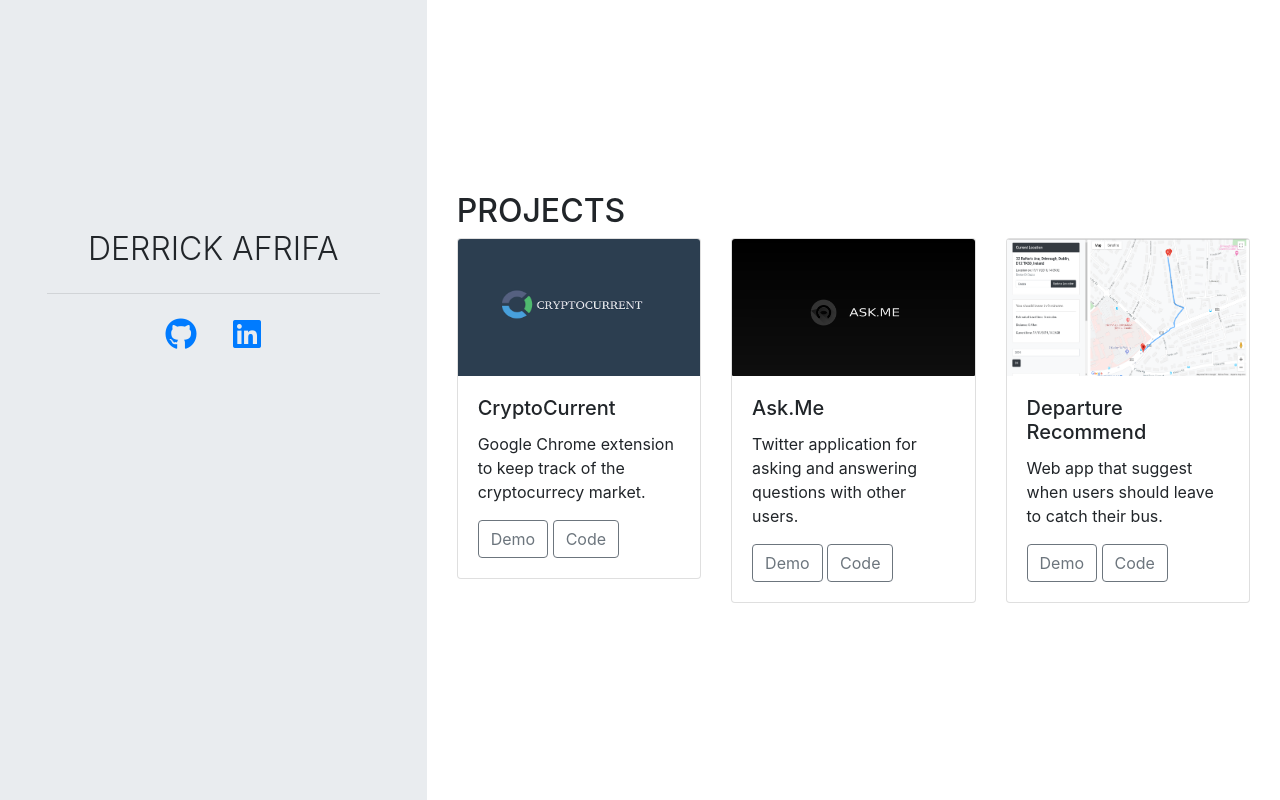
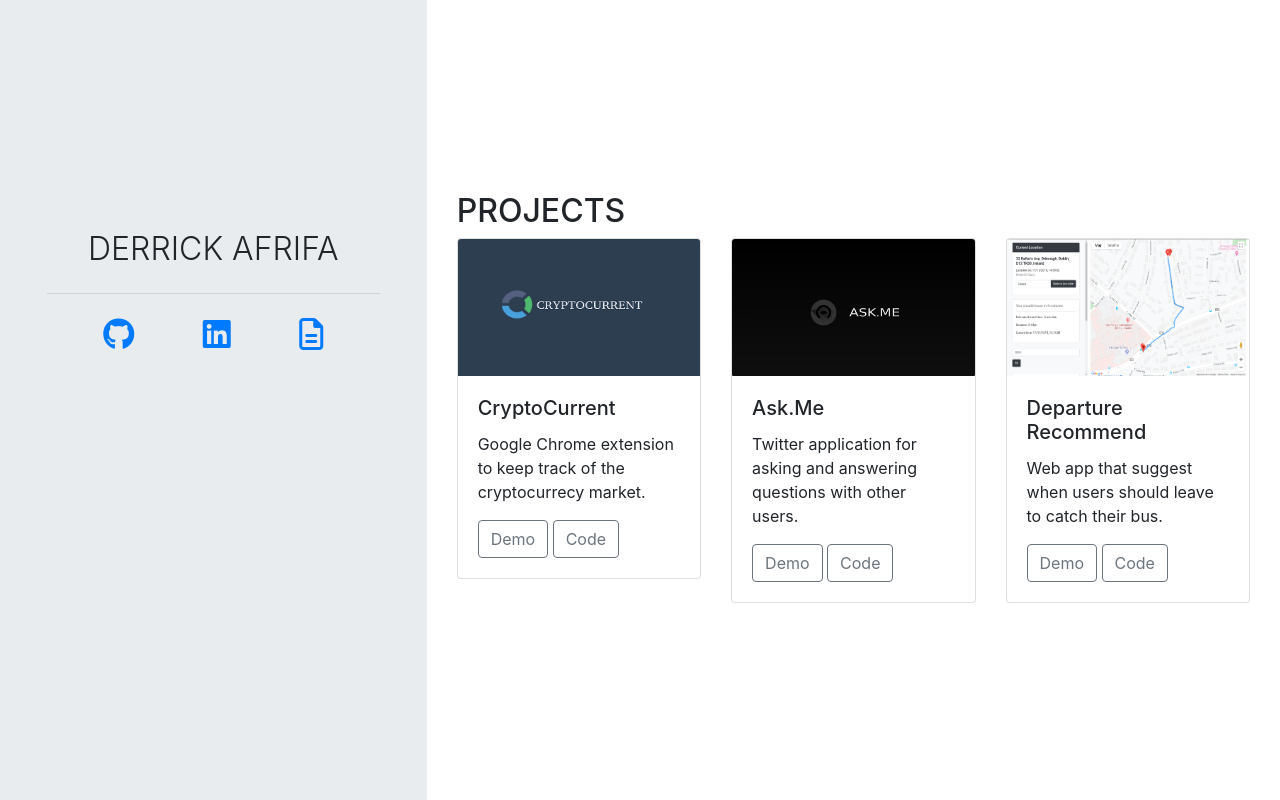
Before and after one commit to DerrickAfrifa/DerrickAfrifa.github.io, a plain HTML site: page index.html in a window 1280 px wide. Drawn offline with nearby package versions, Linux system fonts and the light colour scheme.

Commit message:
include cv

```diff
--- a/index.html
+++ b/index.html
@@ -18,6 +18,7 @@
 						<hr class="my-4">
 						<a id="github-link" href="https://github.com/DerrickAfrifa"><i class="fab fa-github"></i></a>
 						<a href="https://www.linkedin.com/in/derrick-afrifa-983557125/"><i class="fab fa-linkedin"></i></a>
+						<a href="CV6.5.pdf"><i class="far fa-file-alt"></i></a>
 					</div>
 				</div>
 			</div>
--- a/styles.css
+++ b/styles.css
@@ -1,9 +1,10 @@
 .fab {
 	font-size: 2em;
+	margin-right: 2em;
 }
 
-#github-link {
-	margin-right: 2em;
+.far {
+	font-size: 2em;
 }
 
 /*large screens*/
```
Also changed, not shown: 1 other file.
